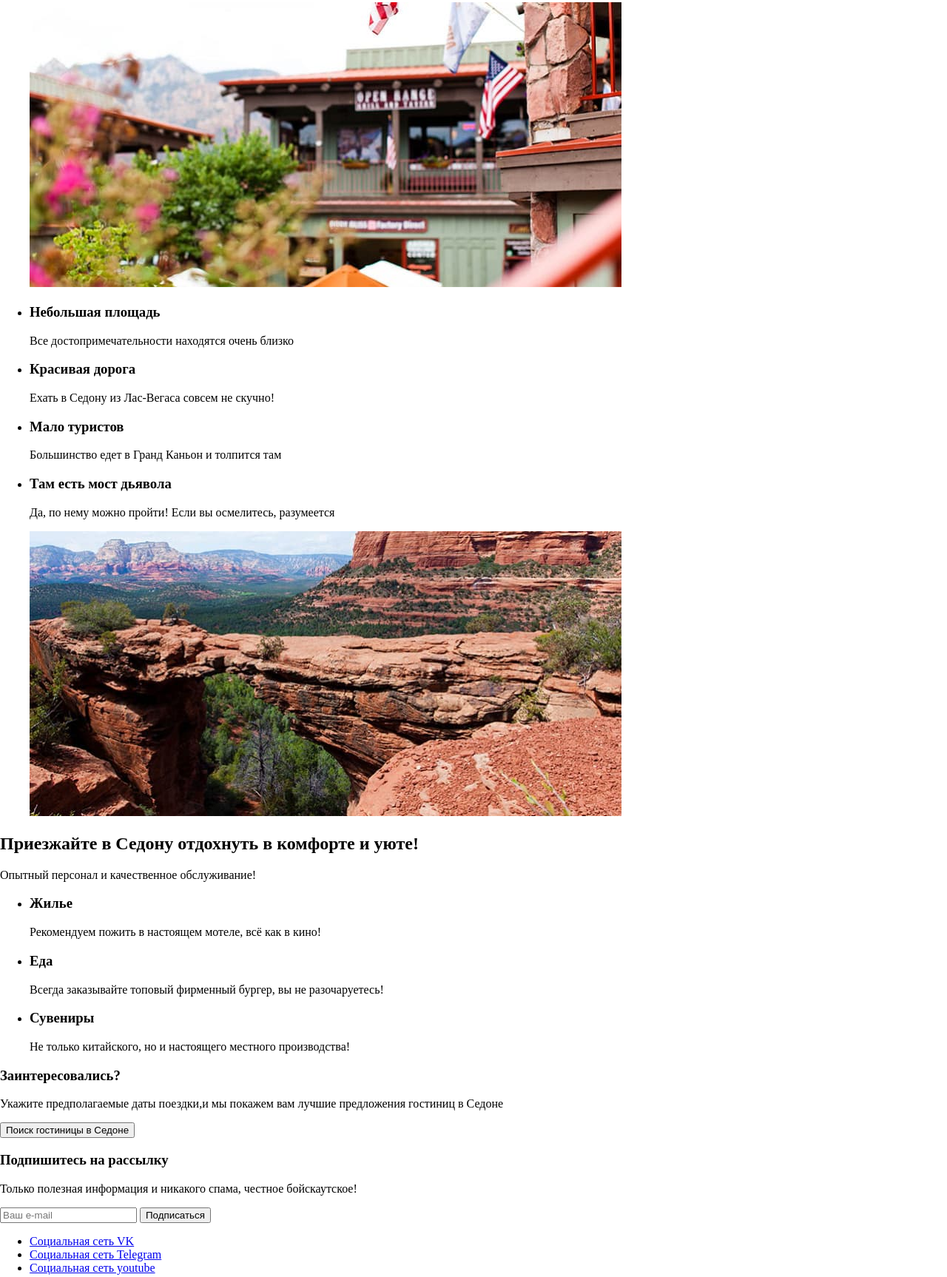
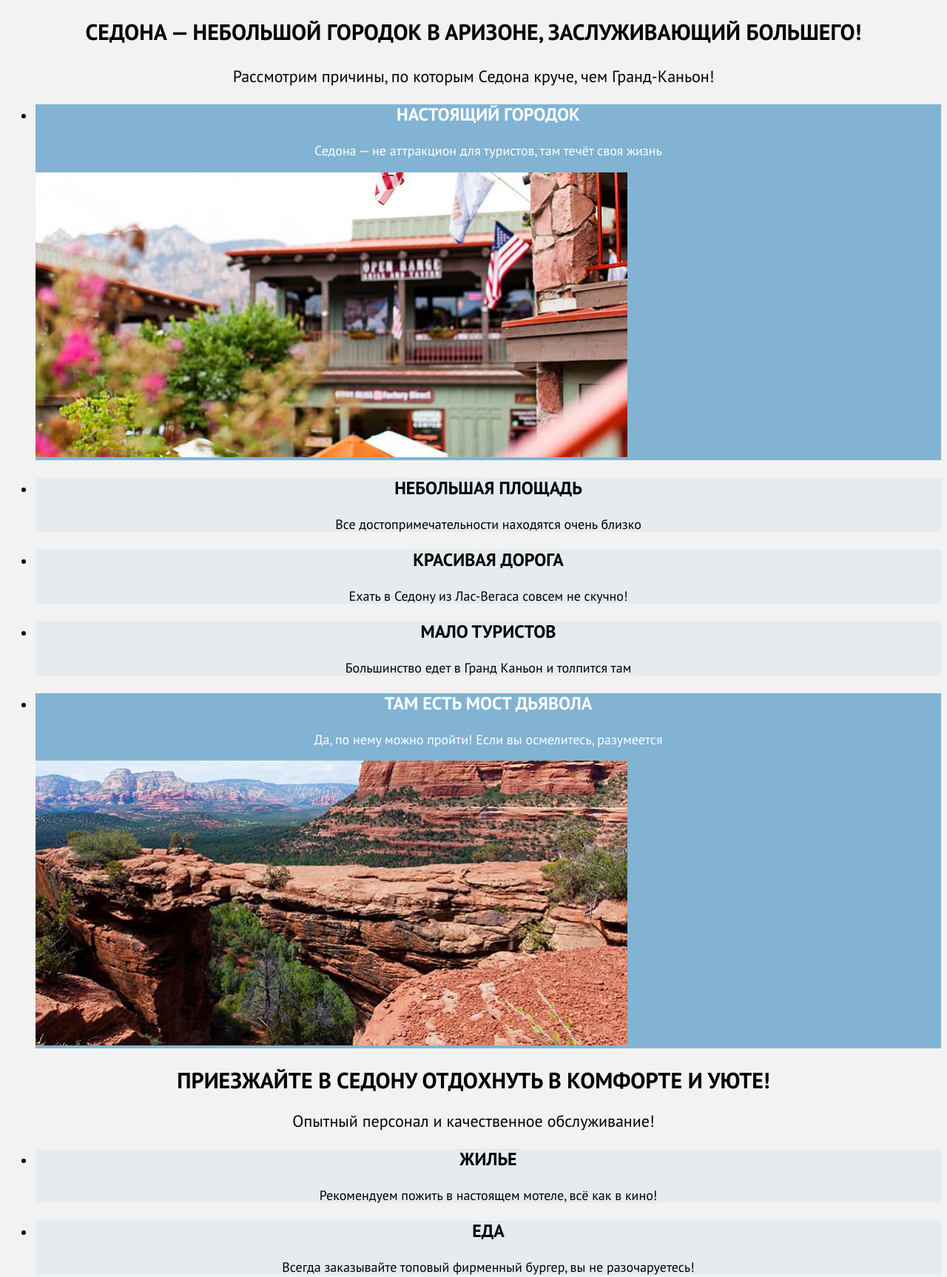
Before and after one commit to htmlacademy-htmlcss/2531571-sedona-40, a plain HTML site: page index.html in a window 1280 px wide. Shown: the part 696-2422 px from the top of the page at 74% size. Drawn offline with Linux system fonts and the light colour scheme.

Commit message:
Добавляет стилизацию главной страницы

```diff
--- a/index.html
+++ b/index.html
@@ -46,8 +46,8 @@
       </section>
       <section class="advantages-blog" data-test="advantages">
         <h2 class="visually-hidden">Преимущества Седоны</h2>
-        <p>Седона — небольшой городок в Аризоне, заслуживающий большего!</p>
-        <p class="hero-description">Рассмотрим причины, по которым Седона круче, чем Гранд-Каньон!</p>
+        <p class="advantages-blog-title">Седона — небольшой городок в Аризоне, заслуживающий большего!</p>
+        <p class="advantages-blog-description">Рассмотрим причины, по которым Седона круче, чем Гранд-Каньон!</p>
 
         <ul class="advantages-list">
           <li class="advantages-item"><h3>Настоящий городок</h3>
@@ -70,8 +70,8 @@
         </ul>
       </section>
       <section class="offer-list">
-        <h2 class="offer-list title">Приезжайте в Седону отдохнуть в комфорте и уюте!</h2>
-        <p class="offer-list description">Опытный персонал и качественное обслуживание!</p>
+        <h2 class="offer-list-title">Приезжайте в Седону отдохнуть в комфорте и уюте!</h2>
+        <p class="offer-list-description">Опытный персонал и качественное обслуживание!</p>
         <ul class="offer-items">
           <li>
           <h3>Жилье</h3>
@@ -89,7 +89,7 @@
       <section class="find-hotel" data-test="search">
         <h3>Заинтересовались?</h3>
         <p>Укажите предполагаемые даты поездки,и мы покажем вам лучшие предложения гостиниц в Седоне</p>
-        <button name="find-button" type="button">Поиск гостиницы в Седоне</button>
+        <a href="catalog.html" class="find-button">Поиск гостиницы в Седоне</a>
       </section>
       <section class="subcribe-main" data-test="subscribe">
         <h3>Подпишитесь на рассылку</h3>
@@ -97,7 +97,7 @@
       <form action="https://echo.htmlacademy.ru/courses" method="post" class="subscribe">
         <label class="visually-hidden" for="subcr-email"></label>
         <input id="subcr-email" type="email" name="email" placeholder="Ваш e-mail">
-        <button class = "button" type="button">Подписаться</button>
+        <button class="button" type="button">Подписаться</button>
       </form>
     </section>
     </main>
--- a/styles/styles.css
+++ b/styles/styles.css
@@ -1,56 +1,253 @@
 @font-face {
-  font-family: 'Wolf';
-  src: url(/fonts/ptsans-400.woff2);
+  font-family: "PT Sans";
+  font-style: normal;
+  font-weight: 400;
+  src: url("../fonts/ptsans-400.woff2") format("woff2");
+  font-display: swap;
+}
+
+@font-face {
+  font-family: "PT Sans";
+  font-style: normal;
+  font-weight: 700;
+  src: url("../fonts/ptsans-700.woff2") format("woff2");
+  font-display: swap;
 }
 
 body{
-  margin:0;
-  padding:0;
-}
-
-@font-face {
-  font-family: 'Wolf-bold';
-  src: url(/fonts/ptsans-700.woff2);
-}
-
-.main-header{
-  width:1200px;
-  height:64px;
-  margin:0 auto;
-  display:flex;
-}
-
-.navigation{
-  display:flex;
-}
-
-.navigation-list{
-  display:flex;
-  margin-right:285px;
+  background-color:#F2F2F2;
+  font-family: "PT Sans", sans-serif;
+  font-size: 18px;
+  color: #000000;
+  line-height: 21px;
+  min-height: 100%;
 }
 
 .navigation-item{
-  font-family: 'Wolf-bold';
-  padding: 20px 16px;
-  width: 100px;
-  height: 64px;
+  font-weight: 700;
   font-size: 20px;
-  list-style-type: none;
+  line-height: 120%;
+  text-transform: capitalize;
 }
 
 .navigation-item>a{
+  color:black;
   text-decoration: none;
-  color:black;
+}
+
+.head-button{
+  background-color:#756157;
+  font-size: 16px;
+  font-weight: 700;
+  line-height: 125%;
+  text-transform: uppercase;
+  text-align: center;
+  text-decoration: none;
+  color:white;
+}
+
+.hero{
+  background-image: url(/images/index-page/index-background.jpg);
+  background-repeat: no-repeat;
+  background-size:cover;
+}
+
+.visually-hidden{
+  visibility: hidden;
+  margin-top:0;
 }
 
 
-.hero{
-  background: url(/images/index-page/index-background.jpg) no-repeat;
-  width:1200px;
-  margin:0 auto;
+.advantages-blog-title{
+  font-weight: 700;
+  font-size: 30px;
+  line-height: 120%;
+  text-transform: uppercase;
+  text-align: center;
+}
+
+.advantages-blog-description{
+  font-weight: 400;
+  font-size: 22px;
+  line-height: 118%;
+  text-align: center;
 }
 
 
-.visually-hidden{
-  visibility: hidden;
+
+
+.advantages-item:nth-child(1){
+  background-color:#82B3D3;
 }
+
+.advantages-item:nth-child(1)>h3{
+  font-size: 24px;
+  line-height: 117%;
+  text-transform: uppercase;
+  text-align: center;
+  color:#FFFFFF;
+}
+
+
+.advantages-item:nth-child(1)>.advantages-item-description{
+  font-size: 18px;
+  line-height: 117%;
+  text-align: center;
+  color:#FFFFFF;
+}
+
+.advantages-item:nth-child(2){
+  background-color:rgb(131,179,211,12%);
+}
+
+.advantages-item:nth-child(2)>h3{
+  font-size: 24px;
+  line-height: 117%;
+  text-transform: uppercase;
+  text-align: center;
+}
+
+.advantages-item:nth-child(2)>.advantages-item-description{
+  font-size: 18px;
+  line-height: 117%;
+  text-align: center;
+}
+
+.advantages-item:nth-child(3){
+  background-color:rgb(131,179,211,12%);
+}
+
+.advantages-item:nth-child(3)>h3{
+  font-size: 24px;
+  line-height: 117%;
+  text-transform: uppercase;
+  text-align: center;
+}
+
+.advantages-item:nth-child(3)>.advantages-item-description{
+  font-size: 18px;
+  line-height: 117%;
+  text-align: center;
+}
+
+
+.advantages-item:nth-child(4){
+  background-color:rgb(131,179,211,12%);
+}
+
+.advantages-item:nth-child(4)>h3{
+  font-size: 24px;
+  line-height: 117%;
+  text-transform: uppercase;
+  text-align: center;
+}
+
+.advantages-item:nth-child(4)>.advantages-item-description{
+  font-size: 18px;
+  line-height: 117%;
+  text-align: center;
+}
+
+.advantages-item:nth-child(5){
+  background-color:#82B3D3;
+}
+
+.advantages-item:nth-child(5)>h3{
+  font-size: 24px;
+  line-height: 117%;
+  text-transform: uppercase;
+  text-align: center;
+  color:#FFFFFF;
+}
+
+.advantages-item:nth-child(5)>.advantages-item-description{
+  font-size: 18px;
+  line-height: 117%;
+  text-align: center;
+  color:#FFFFFF;
+}
+
+.offer-items>li{
+  background-color:rgb(131,179,211,12%);
+}
+
+.offer-list-title{
+  font-size: 30px;
+  line-height: 120%;
+  text-transform: uppercase;
+  text-align: center;
+}
+
+
+.offer-list-description{
+  font-size: 22px;
+  line-height: 118%;
+  text-align: center;
+}
+
+.offer-items>li>h3{
+  font-size: 24px;
+  line-height: 117%;
+  text-transform: uppercase;
+  text-align: center;
+}
+
+.offer-items>li>p{
+  font-size: 18px;
+  line-height: 117%;
+  text-align: center;
+}
+
+.find-hotel>h3{
+  font-size: 30px;
+  line-height: 120%;
+  text-transform: uppercase;
+  text-align: center;
+}
+
+.find-hotel>p{
+  font-size: 22px;
+  line-height: 118%;
+  text-align: center;
+}
+
+.find-button{
+  background-color:#756157;
+  color:white;
+  font-weight: 700;
+  font-size: 20px;
+  line-height: 180%;
+  text-transform: uppercase;
+  text-align: center;
+  text-decoration: none;
+}
+
+.subcribe-main{
+  background:url(/images/index-page/subscribe-background.jpg);
+  background-repeat: no-repeat;
+  background-size:cover;
+  color:white;
+}
+
+.subcribe-main>h3{
+  font-size: 30px;
+  line-height: 120%;
+  text-transform: uppercase;
+  text-align:center;
+}
+
+.subcribe-main>p{
+  font-size: 22px;
+  line-height: 118%;
+  text-align: center;
+}
+
+.button{
+  background-color:#82B3D3;
+  font-weight: 700;
+  font-size: 20px;
+  line-height: 180%;
+  text-transform: uppercase;
+  text-align: center;
+  color:white;
+}
```
